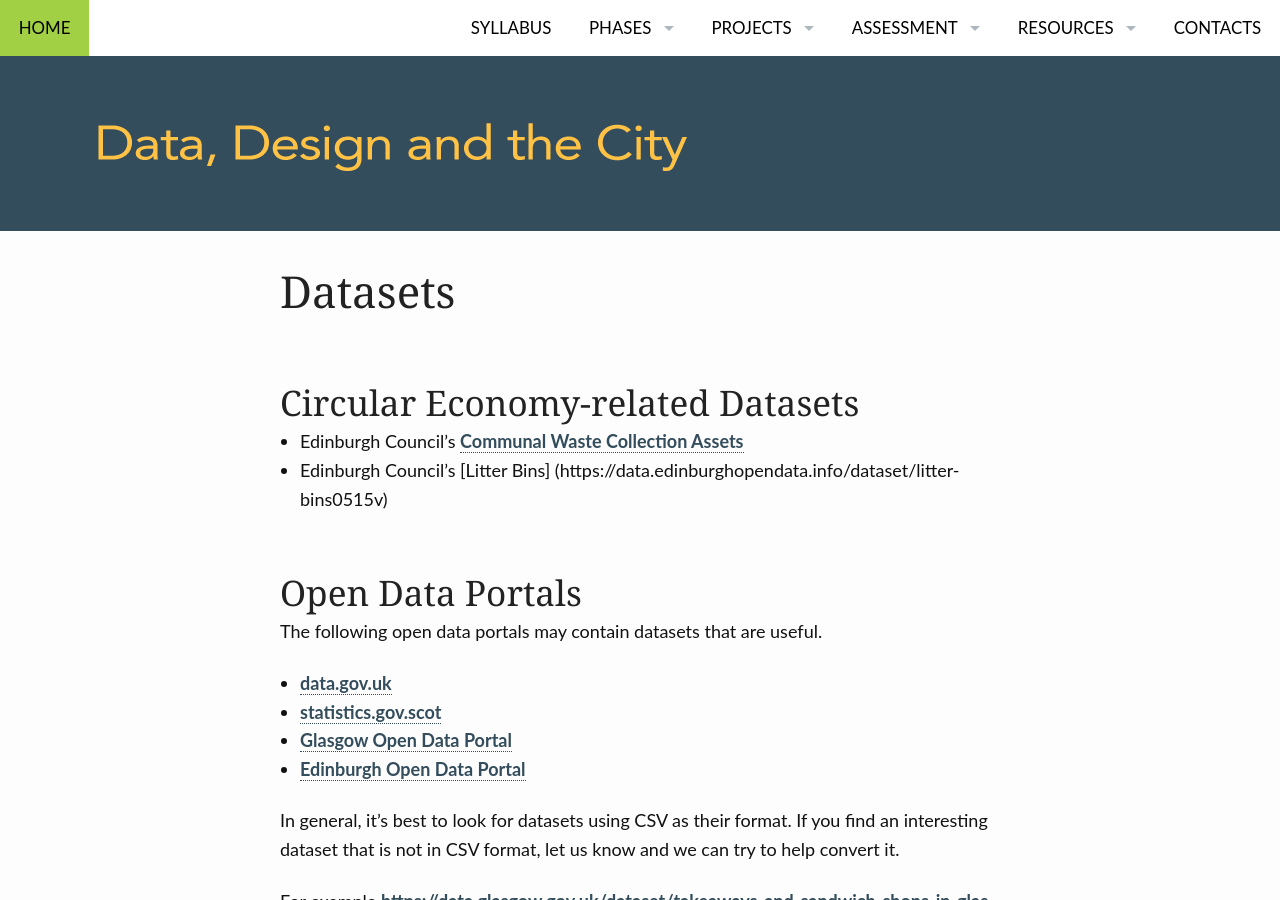
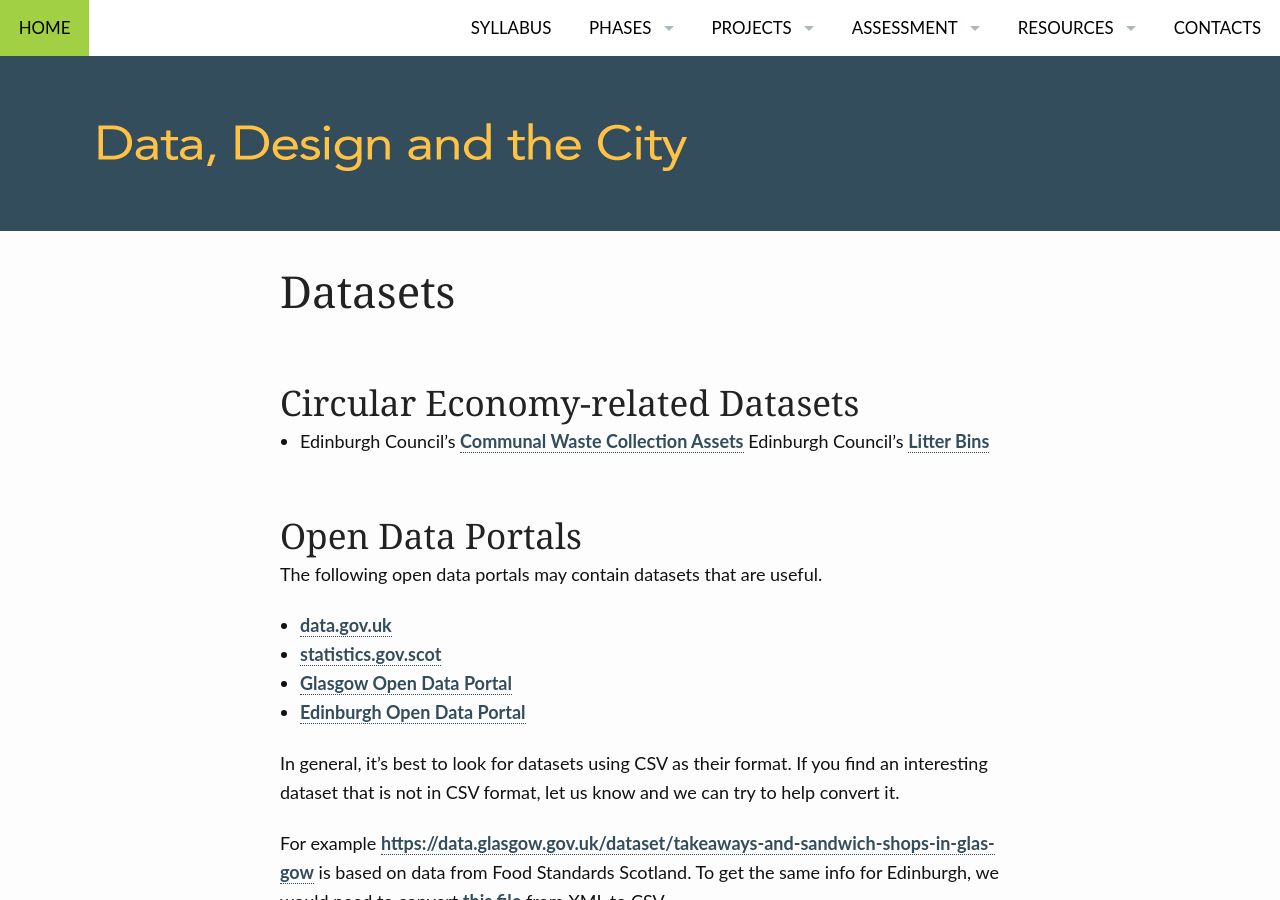
Before and after one commit to edinburghlivinglab/ddc, a Jekyll site: the page built from pages/datasets.md, in a window 1280 px wide and 900 px high. Built offline with Jekyll 4.4.1, drawn with Linux system fonts in a browser that asks for light colours.

Commit message:
Update datasets.md

```diff
--- a/pages/datasets.md
+++ b/pages/datasets.md
@@ -7,7 +7,7 @@ permalink: "/datasets/"
 ## Circular Economy-related Datasets
 
 * Edinburgh Council's [Communal Waste Collection Assets](https://data.edinburghopendata.info/dataset/communal-waste-collection-assets)
-* Edinburgh Council's [Litter Bins] (https://data.edinburghopendata.info/dataset/litter-bins0515v)
+Edinburgh Council's [Litter Bins](https://data.edinburghopendata.info/dataset/litter-bins0515v)
 
 ## Open Data Portals
 
```
